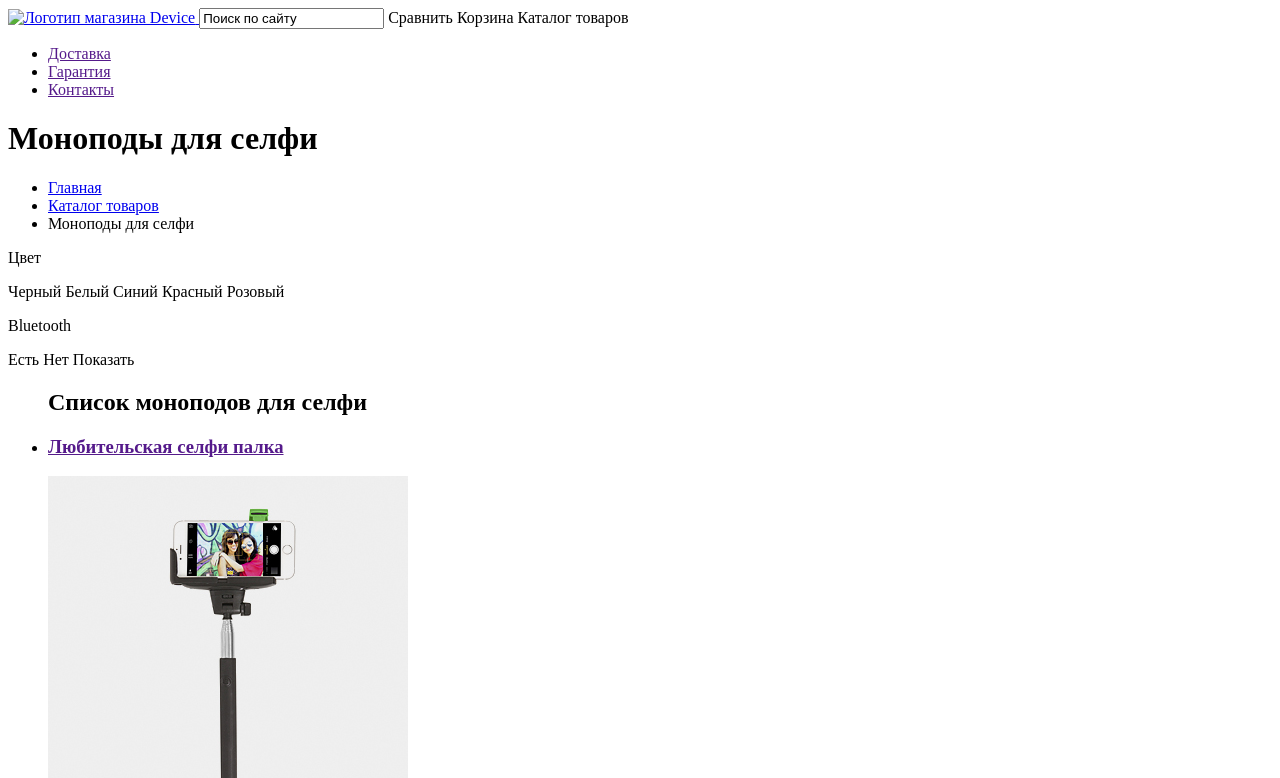
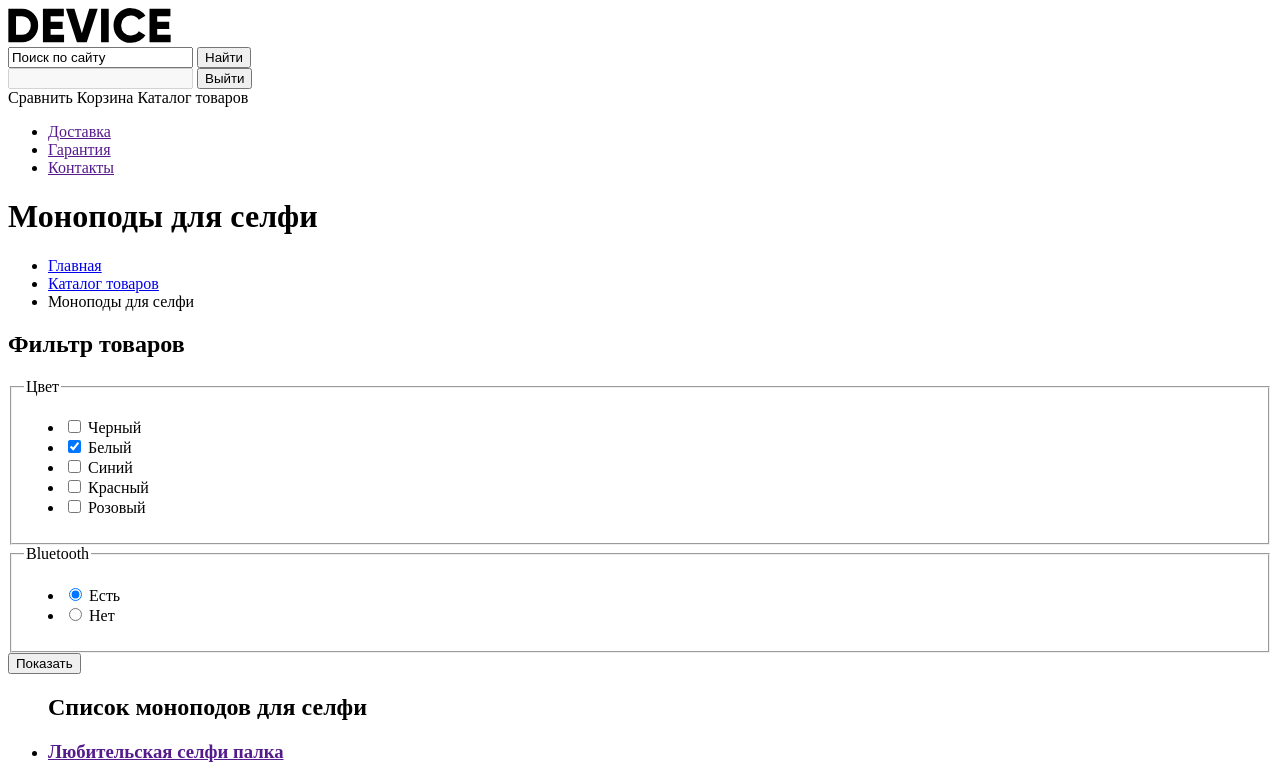
Before and after one commit to Victor161/447447-device-26, a plain HTML site: page catalog.html in a window 1280 px wide. Shown: the top 778 px of the page. Drawn offline with Linux system fonts and the light colour scheme.

Commit message:
ТЗ раздела №4
ТЗ раздела №4

```diff
--- a/catalog.html
+++ b/catalog.html
@@ -9,12 +9,18 @@
 
       <nav class="main_navigation">
         <a class="main_header-logo" href="index.html">
-            <img src="" width="163" height="35" alt="Логотип магазина Device">
+            <img src="img/logo-device.svg" width="163" height="35" alt="Логотип магазина Device">
         </a>
 
-      <input class="search" type="text" value="Поиск по сайту"></input>
+      <form action="" method="">
+            <input class="search" type="text" value="Поиск по сайту">
+            <button class="search_btn" type="button">Найти</button>
+      </form>
 
-      <!-- Форма для Авторизованного пользователя-->
+      <form action="" method="">
+          <input class="login_visible" type="text" disabled>
+          <button class="exit" type="button">Выйти</button>
+      </form>
 
       <a class="compare">Сравнить</a>
 
@@ -51,28 +57,57 @@
           <li class="monopods">Моноподы для селфи</li>
       </ul>
 
-       <!-- здесь будут ФОРМЫ -->
+       <!-- здесь ФОРМА ФИЛЬТРОВ -->
 
-      <span>
-          <p>Цвет</p>
-          <span>Черный</span>
-          <span>Белый</span>
-          <span>Синий</span>
-          <span>Красный</span>
-          <span>Розовый</span>
-      </span>
-      <span>
-          <p>Bluetooth</p>
-          <span>Есть</span>
-          <span>Нет</span>
-      </span>
-      <span>Показать</span>
+       <form action="" method="">
+         <h2 class="visually-hidden">Фильтр товаров</h2>
+         <fieldset>
+            <legend>Цвет</legend>
+            <ul>
+              <li>
+                <input class="visually_hidden" type="checkbox" id="color_black" name="black">
+                <label for="color_black">Черный</label>
+              </li>
+              <li>
+                  <input class="visually_hidden" type="checkbox" id="color_white" name="white" checked>
+                  <label for="color_white">Белый</label>
+              </li>
+              <li>
+                  <input class="visually_hidden" type="checkbox" id="color_blue" name="blue">
+                  <label for="color_blue">Синий</label>
+              </li>
+              <li>
+                  <input class="visually_hidden" type="checkbox" id="color_red" name="red">
+                  <label for="color_red">Красный</label>
+              </li>
+              <li>
+                  <input class="visually_hidden" type="checkbox" id="color_pink" name="pink">
+                  <label for="color_pink">Розовый</label>
+              </li>
+            </ul>
+         </fieldset>
+         <fieldset>
+            <legend>Bluetooth</legend>
+            <ul>
+              <li>
+                 <input class="visually-hidden" type="radio" id="bluetooth_on" name="bluetooth" checked>
+                 <label for="bluetooth_on">Есть</label>
+              </li>
+              <li>
+                  <input class="visually-hidden" type="radio" id="bluetooth_off" name="bluetooth">
+                  <label for="bluetooth_off">Нет</label>
+               </li>
+            </ul>
+         </fieldset>
+         <button type="submit">Показать</button>
+       </form>
 
+       <!--.........................-->
 
 
     <ul class="catalog_items">
       <h2 class="visually_hidden">Список моноподов для селфи</h2>
-        <li class="item-1">
+        <li class="item_1">
            <h3 class="header_item"><a href="">Любительская селфи палка</a></h3>
              <img src="img/item-1.jpg" width="360" height="380" alt="Любительская селфи палка">
            </p>
@@ -80,7 +115,7 @@
              <b>500 руб.</b>
            </p>
         </li>
-        <li class="item-2">
+        <li class="item_2">
             <h3 class="header_item"><a href="">Профессиональная селфи палка</a></h3>
             <p>
               <img src="img/item-2.jpg" width="360" height="380" alt="Профессиональная селфи палка">
@@ -116,7 +151,7 @@
 
     <footer>
         <header class="footer-head">
-            <img src="" width="163" height="35" alt="Логотип магазина Device">
+            <img src="img/logo-device.svg" width="163" height="35" alt="Логотип магазина Device">
             <a class="enter">Войти</a>
             <a class="compare">Сравнить</a>
             <a class="basket">Корзина</a>
```
Also changed, not shown: index.html (+53 -7 lines).
